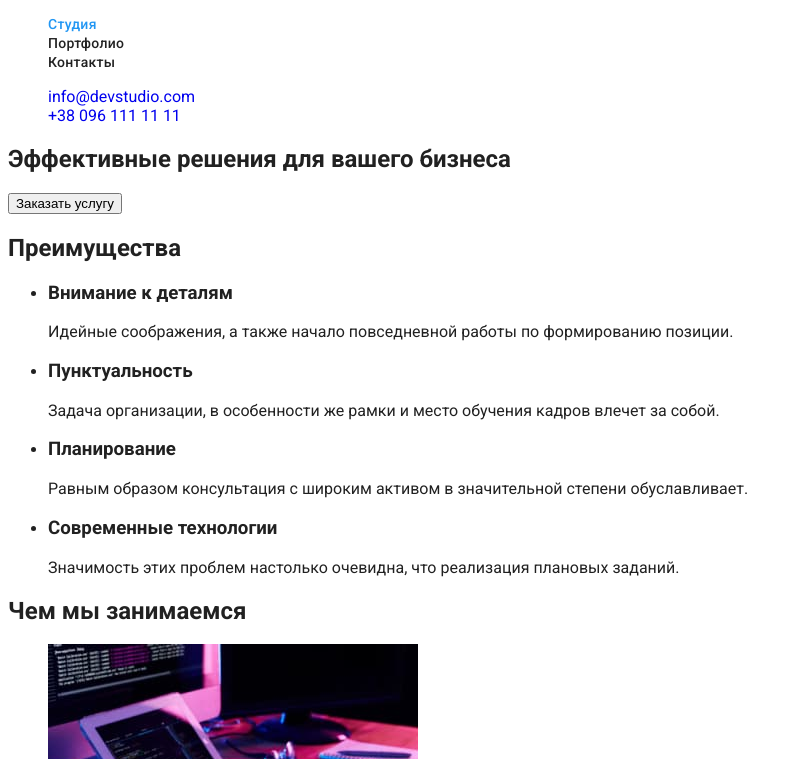
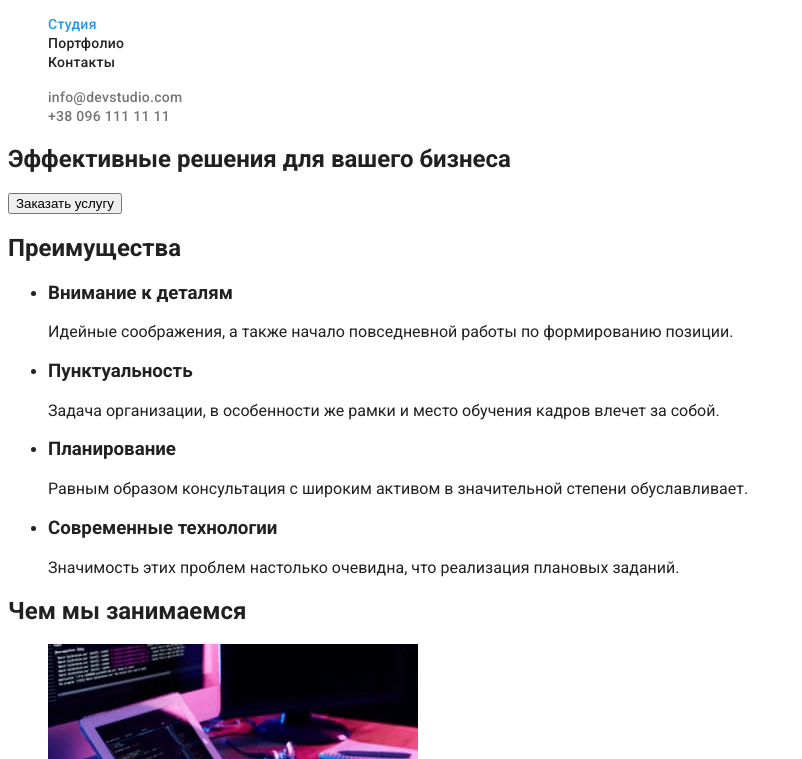
Before and after one commit to ElenaMuha750/goit-markup-hw-02, a plain HTML site: page index.html in a window 1280 px wide. Shown: the part 41-800 px from the top of the page, without its empty margins (0-802 px from the left). Drawn offline with Linux system fonts and the light colour scheme.

Commit message:
добавляет стили в шапку

```diff
--- a/css/styles.css
+++ b/css/styles.css
@@ -42,6 +42,7 @@ body {
   letter-spacing: 0.03em;
   color: var(--accent-color);
 }
+
 .logo-black {
   color: #000000;
 }
@@ -51,6 +52,8 @@ body {
 }
 
 /* ------------Site nav---------- */
+
+
 .header-link {
   font-weight: 500;
   font-size: 14px;
@@ -60,6 +63,19 @@ body {
   cursor: pointer;
 }
 
+.contact-link {
+  font-weight: 500;
+  font-size: 14px;
+  line-height: 1.14;
+  letter-spacing: 0.02em;
+  color: var(--main-text-color);
+  }
+
+  .contact-link:hover,
+.contact-link:focus {
+  color: var(--accent-color);
+}
+
 .header-link:hover,
 .header-link:focus {
   color: var(--accent-color);
@@ -67,17 +83,3 @@ body {
 
 .current {
   color: var(--accent-color);
-
-.contact-link {
-  font-weight: 500;
-  font-size: 14px;
-  line-height: 1.14;
-  letter-spacing: 0.02em;
-  color: #757575;
-  cursor: pointer;
-}
-
-.contact-link:hover,
-.contact-link:focus {
-  color: var(--accent-color);
-}
--- a/index.html
+++ b/index.html
@@ -28,11 +28,14 @@
           <li class="header-item"><a class="header-link link" href="">Контакты</a></li>
         </ul>
       </nav>
+
+      <!-- Контакты -->
+
       <ul class="contact list">
         <li>
-          <a class="contact-link link" href="mailto:info@devstudio.com">info@devstudio.com</a>
+          <a href="mailto:info@devstudio.com" class="contact-link link">info@devstudio.com</a>
         </li>
-        <li><a class="contact-link link" href="tel:+380961111111">+38 096 111 11 11</a></li>
+        <li><a href="tel:+380961111111" class="contact-link link">+38 096 111 11 11</a></li>
       </ul>
     </header>
 
```
Also changed, not shown: portfolio.html (+5 -2 lines).
